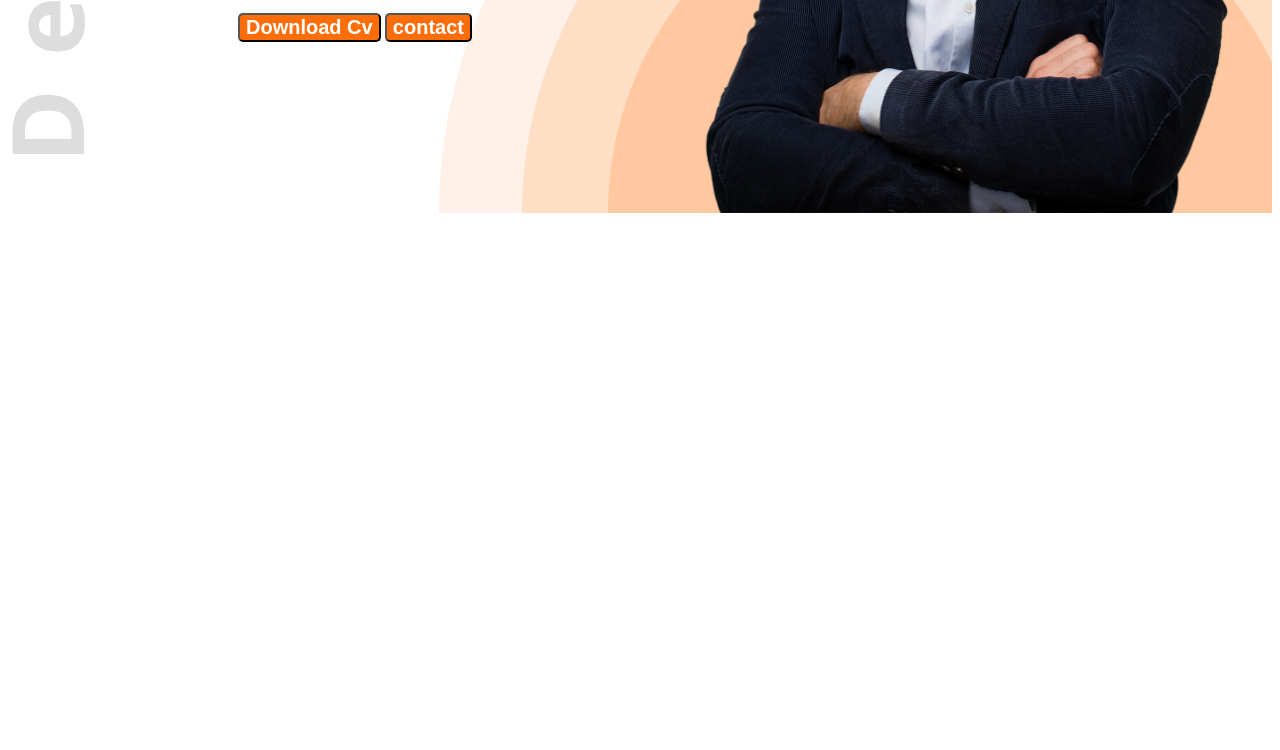
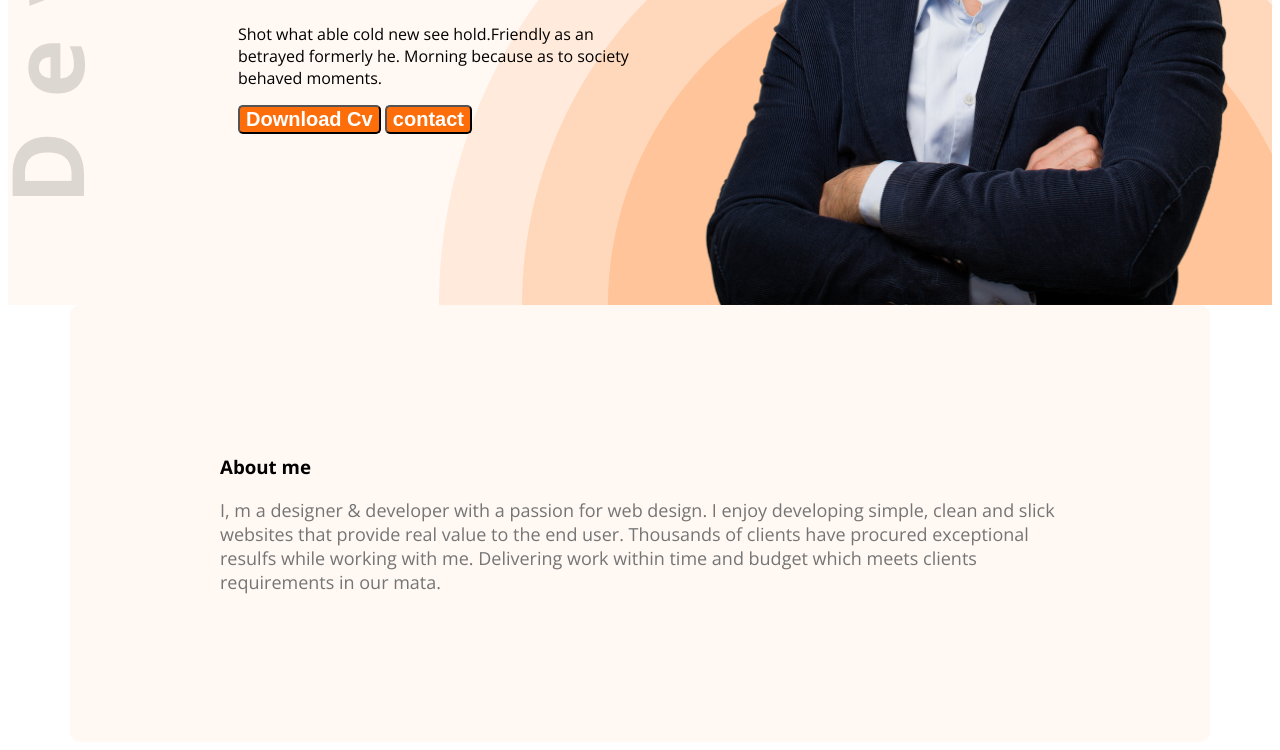
Before and after one commit to Amitav174/web-dev-portfolio, a plain HTML site: page index.html in a window 1280 px wide. Shown: the part 617-1367 px from the top of the page. Before the commit the page ends 838 px from the top, so only its background shows below. Drawn offline with nearby package versions, Linux system fonts and the light colour scheme.

Commit message:
added about section

```diff
--- a/index.html
+++ b/index.html
@@ -13,7 +13,7 @@
     <link rel="stylesheet" href="style/portfolio.css" />
   </head>
   <body class="open-sans-normal">
-    <header class="header">
+    <header class="header secondary-bg">
       <nav>
         <h3 class="nav-title">Ma<span class="text-primary">r</span>y</h3>
         <ul>
@@ -40,7 +40,18 @@
         <img class="banner-profile-picture" src="images/hardy.png" alt="" />
       </div>
     </header>
-    <main></main>
+    <main>
+      <section class="about secondary-bg">
+        <h3 class="section-title">About me</h3>
+        <p class="section-description">
+          I, m a designer & developer with a passion for web design. I enjoy
+          developing simple, clean and slick websites that provide real value to
+          the end user. Thousands of clients have procured exceptional resulfs
+          while working with me. Delivering work within time and budget which
+          meets clients requirements in our mata.
+        </p>
+      </section>
+    </main>
     <footer></footer>
   </body>
 </html>
--- a/style/portfolio.css
+++ b/style/portfolio.css
@@ -5,6 +5,9 @@
   font-variation-settings: "wdth" 100;
 }
 /*shared style*/
+.secondary-bg {
+  background-color: #fff8f3;
+}
 .text-primary {
   color: #fd6e0a;
 }
@@ -19,6 +22,16 @@
 .dark-2 {
   color: #474747;
 }
+.section-titile {
+  font-size: 35px;
+  font-weight: bold;
+  color: #181818;
+}
+.section-description {
+  font-size: 18px;
+  color: #757575;
+}
+/*header section*/
 .header {
   background-image: url("../images/developer.png"),
     url("../images/header_bg.png");
@@ -30,7 +43,7 @@ nav {
   display: flex;
   align-items: center;
   justify-content: space-between;
-  margin: 50px, 200px;
+  margin: 50px 200px;
 }
 .nav-title {
   font-weight: 800px;
@@ -68,3 +81,13 @@ nav li a {
 .banner-profile-picture {
   width: 580px;
 }
+/*main styles */
+main {
+  max-width: 1140px;
+  margin: 0 auto;
+}
+/*about styles*/
+.about {
+  border-radius: 10px;
+  padding: 130px 150px;
+}
```
